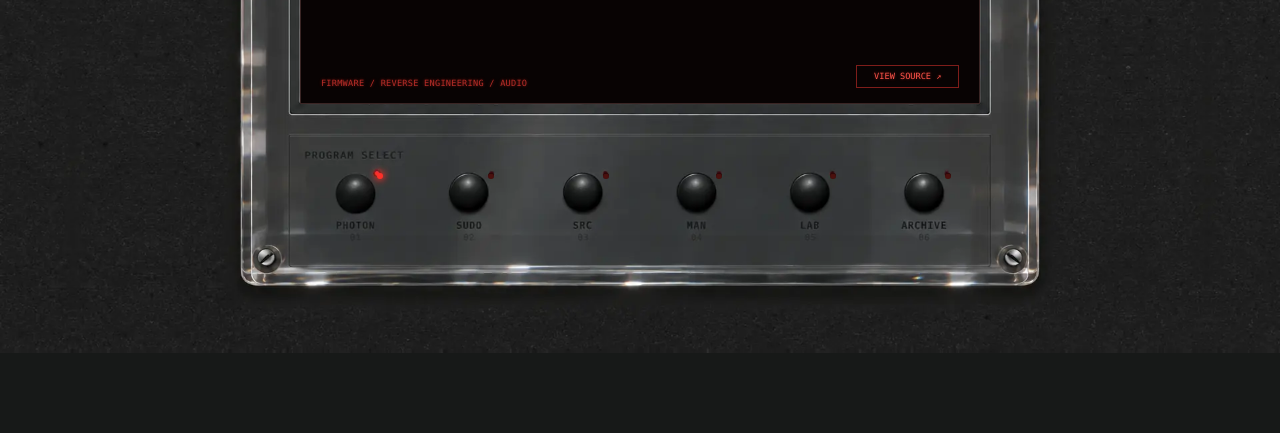
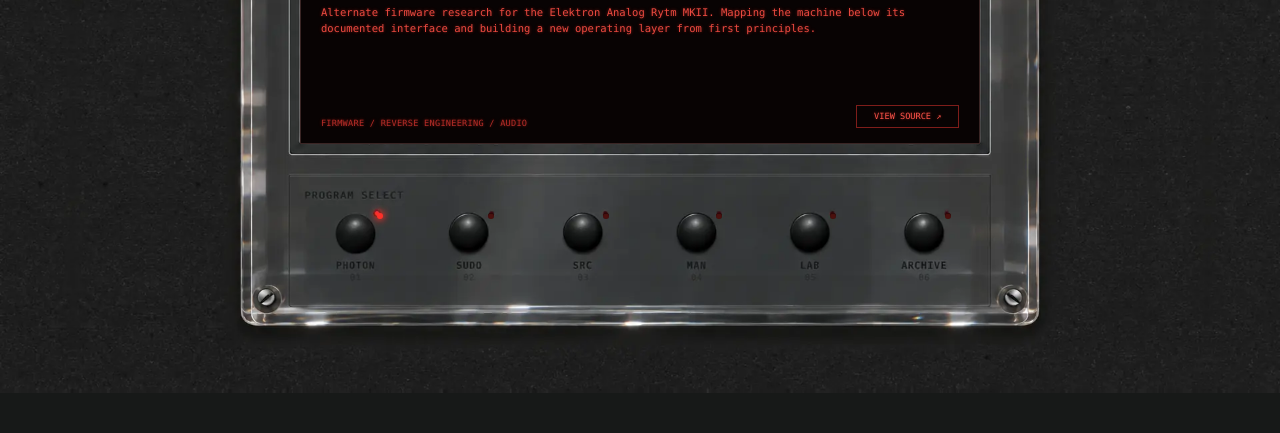
Before and after one commit to genosdk/usr-group, a plain HTML site: page dist/index.html in a window 1280 px wide. Shown: the part 367-800 px from the top of the page. Drawn offline with Linux system fonts and the light colour scheme.

Commit message:
Keep photoreal console centered at all viewport sizes

```diff
--- a/dist/styles.css
+++ b/dist/styles.css
@@ -264,9 +264,3 @@ h1 {
   outline: .12cqw solid rgba(255, 78, 68, .92);
   outline-offset: -.8cqw;
 }
-
-@media (max-aspect-ratio: 16 / 9) {
-  body {
-    place-items: start center;
-  }
-}
```
